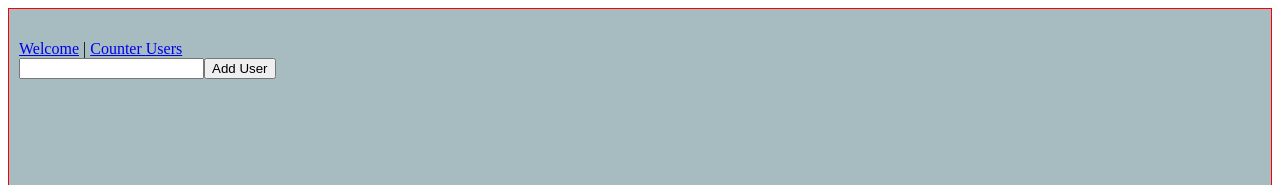
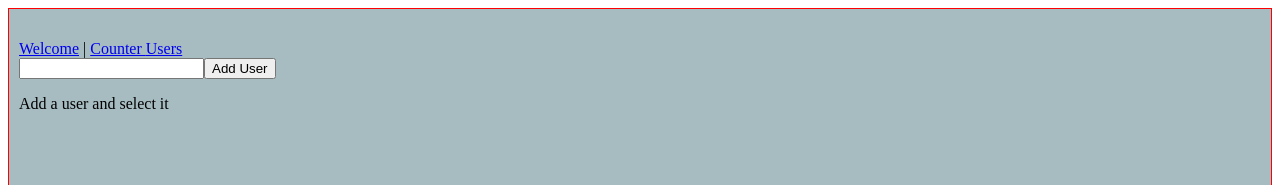
Before and after one commit to Katilina88/DevelhopeReact, a React (Create React App) app in the folder my-app/: page /users in a window 1280 px wide. Shown: the top 185 px of the page. Built offline with nearby package versions, Linux system fonts and the light colour scheme.

Commit message:
aggiunto esercizio React-Router-07

```diff
--- a/my-app/src/App.js
+++ b/my-app/src/App.js
@@ -16,10 +16,12 @@ function App() {
         <Route path="/welcome" element={<Welcome1 name={"Caterina"} />} />
         <Route path="/counter1" element={<Counter1 /> } />
         <Route path="/users/:username" element={<ShowGithubUser />} />
-        <Route path="*" element={<h1>La pagina che stai cercando non esiste.</h1>} />
-        <Route path="/users" element={<GithubUserList />}>
+
+        <Route path="/users" element={<GithubUserList />} >
+        <Route index element={<p>Add a user and select it</p>} />
         <Route path=":username" element={<ShowGithubUser />} />
         </Route>
+        <Route path="*" element={<h1>La pagina che stai cercando non esiste.</h1>} />
       </Routes>
     </ Container>
   );
--- a/my-app/src/components/GithubUserList.js
+++ b/my-app/src/components/GithubUserList.js
@@ -1,5 +1,6 @@
 import React, { useEffect, useState } from 'react'
 import GithubUser from './GithubUser'
+import { Link, Outlet } from "react-router-dom";
 
 
 
@@ -29,6 +30,9 @@ import GithubUser from './GithubUser'
                     </li>
                 ))}
             </ul>
+   <Link to={`/users/${users}`}>{users}</Link>
+  <Outlet />
+
         </div>
     );
 }
```
